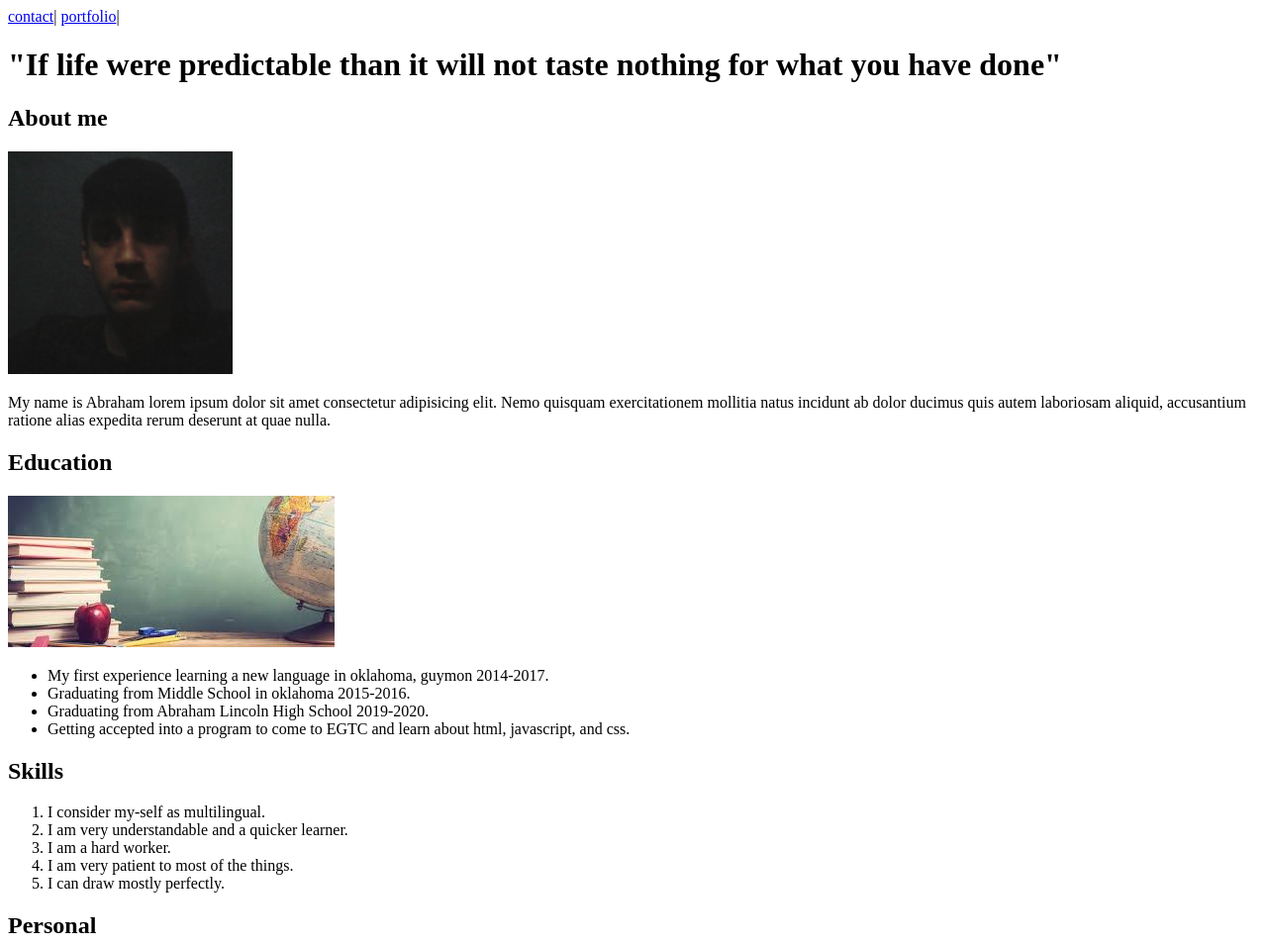
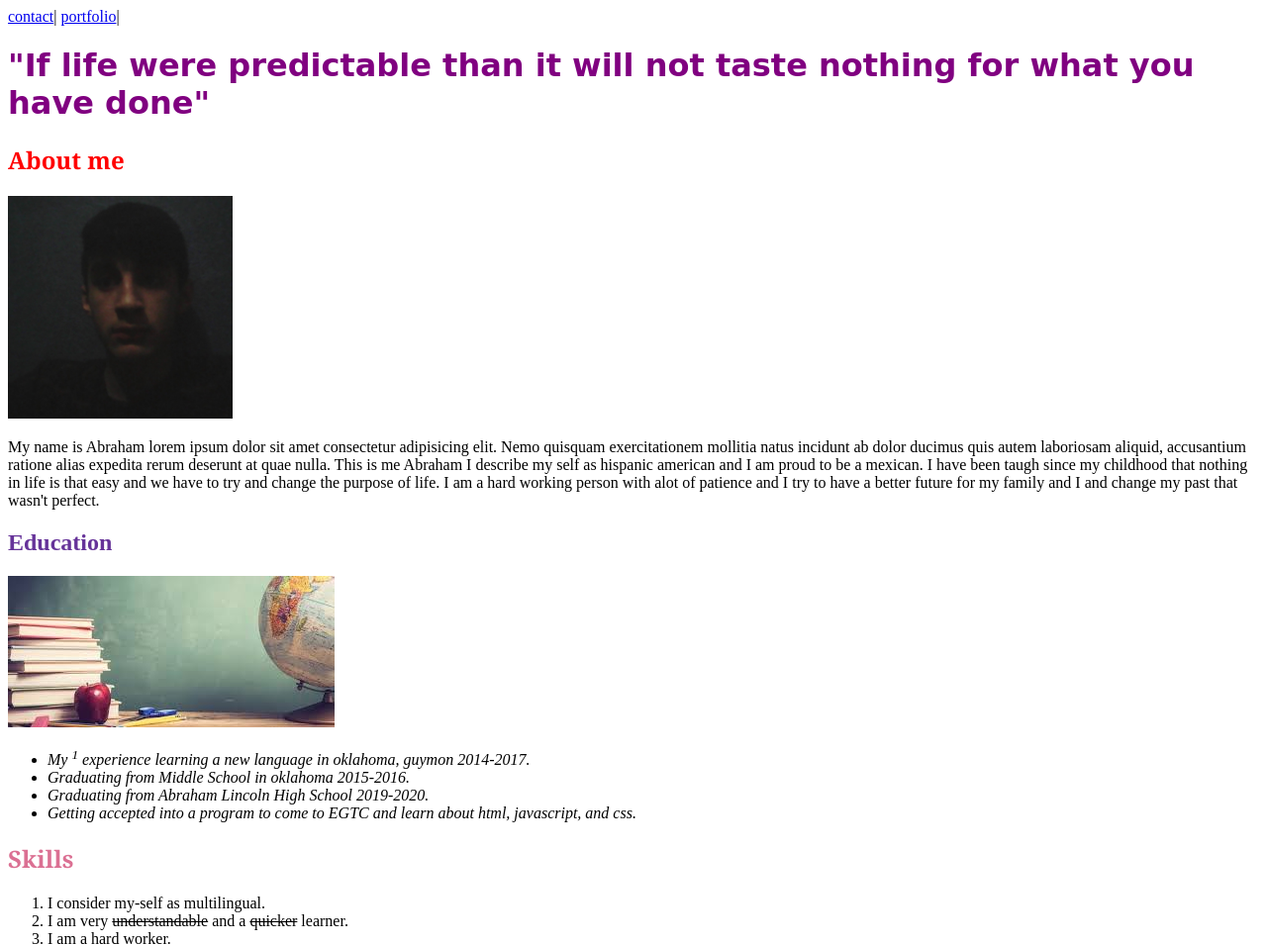
Before and after one commit to abe-lst92/Semantic-Html-page, a plain HTML site: page index.html in a window 1280 px wide. Shown: the top 955 px of the page at 99% size. Drawn offline with Linux system fonts and the light colour scheme.

Commit message:
third and hard time commiting

```diff
--- a/index.html
+++ b/index.html
@@ -15,44 +15,53 @@
             <a href="portfolio.html">portfolio</a>|
         </nav>
         <!--quote-->
-        <h1>"If life were predictable than it will not taste nothing for what you have done" </h1>
+        <h1 class="quote">"If life were predictable than it will not taste nothing for what you have done" </h1>
 
 
     </header>
+
+    <div class="me">
         <h2>About me</h2>
+    </div>
+
     <img src="images/12640533_190312767995910_3252117757400525000_o.jpeg" alt="Photo of my face" height="225">
 
     <main>
         <section>
             <p>My name is Abraham lorem ipsum dolor sit amet consectetur adipisicing elit. Nemo quisquam exercitationem
                 mollitia natus incidunt ab dolor ducimus quis autem laboriosam aliquid, accusantium ratione alias
-                expedita rerum deserunt at quae nulla.</p>
+                expedita rerum deserunt at quae nulla. This is me Abraham I describe my self as hispanic american and I
+                am proud to be a mexican. I have been taugh since my childhood that nothing in life is that easy and we
+                have to try and change the purpose of life. I am a hard working person with alot of patience and I try
+                to have a better future for my family and I and change my past that wasn't perfect.</p>
         </section>
 
 
-        <h2>Education</h2>
+        <h2 class="education">Education</h2>
         <img src="images/download.jpeg" alt="education">
-        <p>
+        <p><i>
                 <ul>
-            <li>My first experience learning a new language in oklahoma, guymon 2014-2017.</li>
+                    <li>My <sup>1</sup> experience learning a new language in oklahoma, guymon 2014-2017.</li>
                     <li>Graduating from Middle School in oklahoma 2015-2016.</li>
                     <li>Graduating from Abraham Lincoln High School 2019-2020.</li>
                     <li>Getting accepted into a program to come to EGTC and learn about html, javascript, and css.</li>
                 </ul>
+            </i>
         </p>
 
-        <h2>Skills</h2>
+        <h2 class="skills">Skills</h2>
         <p>
         <ol>
             <li>I consider my-self as multilingual.</li>
-                <li>I am very understandable and a quicker learner.</li>
+            <li>I am very <del>understandable</del> and a <del>quicker</del> learner.</li>
             <li>I am a hard worker.</li>
             <li>I am very patient to most of the things. </li>
             <li>I can draw mostly perfectly.</li>
         </ol>
         </p>
-
-        <h2>Personal</h2>
+        <br>
+        <img src="https://media.giphy.com/media/jTxPUILDvSGQ5ptXDF/giphy.gif" alt="never give up">
+        <h2 class="personal"><strong>Personal</strong></h2>
         <p>
             <u>
                 <li>I like to hang out with old friends.</li>
@@ -69,4 +78,10 @@
 
 </body>
 
+<footer>
+    <p><i>you can ask me if there is more you want to learn about me through <a href="contact.html">My contact
+                information</a> Thanks for coming to my web page.</i></p>
+
+</footer>
+
 </html>
--- a/portfolio.css
+++ b/portfolio.css
@@ -0,0 +1,4 @@
+.box{
+    display: block;
+ background: linear-gradient(45deg, green)
+}
--- a/style.css
+++ b/style.css
@@ -0,0 +1,22 @@
+.quote{
+    color: purple;
+    font-family: 'modak', cursive;
+}
+.me{
+    font-family: Georgia, 'Times New Roman', Times, serif;
+    color: red;
+}
+
+.personal{
+    font-family: 'Courier New', Courier, monospace;
+    color: seagreen;
+}
+
+.skills{
+    font-family: Cambria, Cochin, Georgia, Times, 'Times New Roman', serif;
+    color: palevioletred;
+}
+.education{
+    font-family: 'Times New Roman', Times, serif;
+    color: rebeccapurple;
+}
```
Also changed, not shown: contact.html (+11 -1 lines), portfolio.html (+14 -1 lines). Lines whose indentation alone changed are shown as unchanged.
